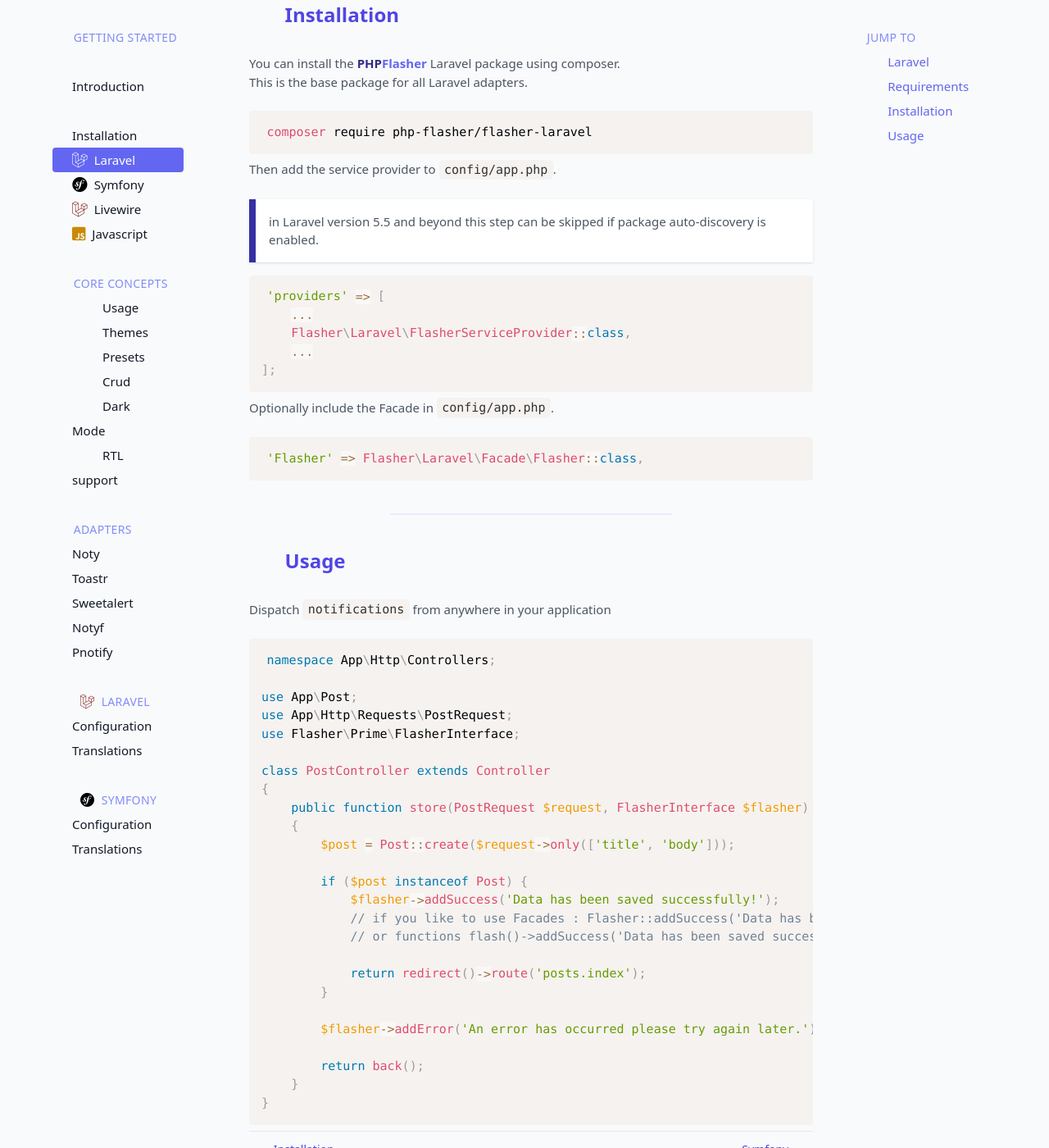
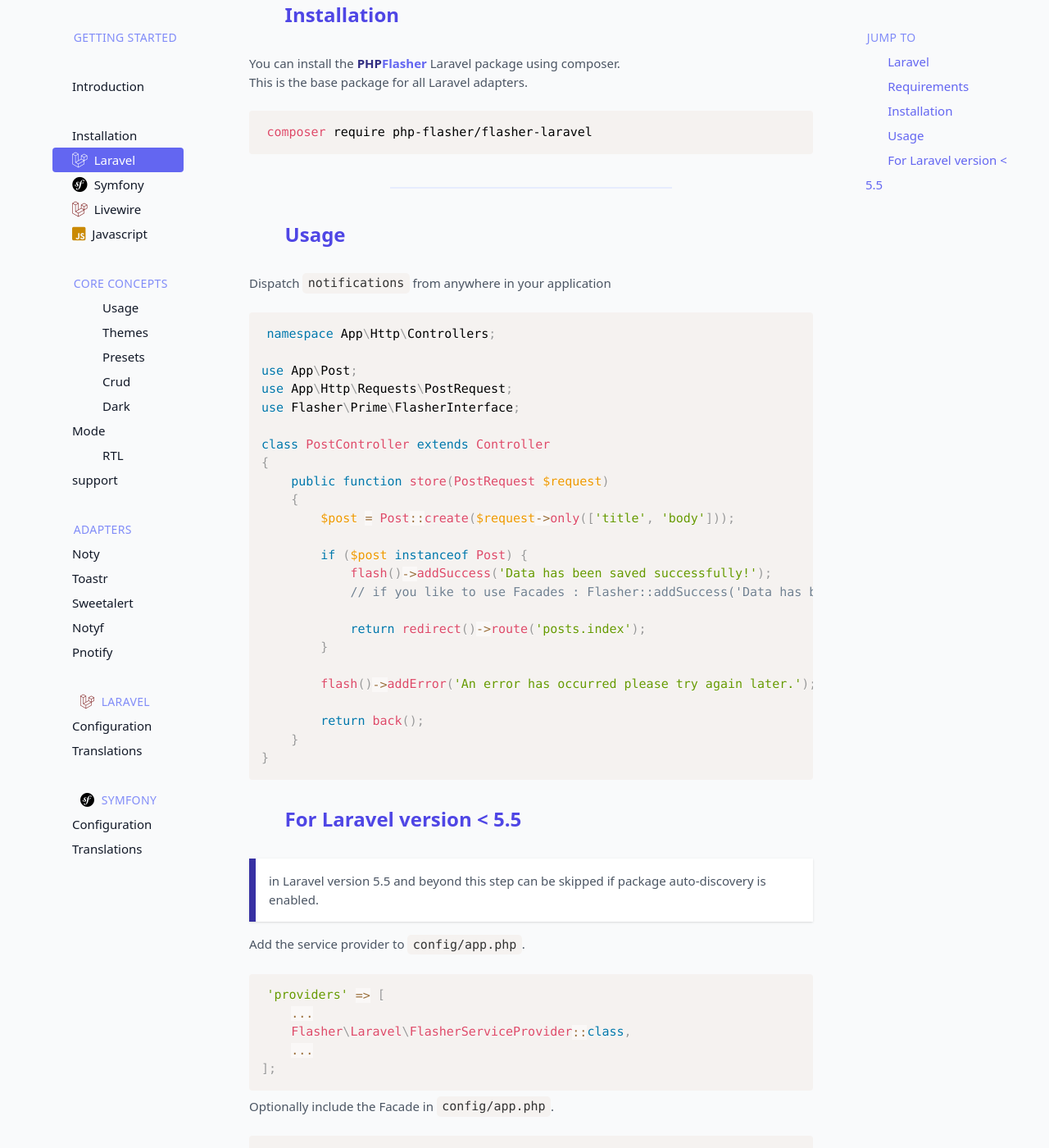
Before and after one commit to php-flasher/php-flasher.github.io, a Jekyll site: the page built from docs/framework/laravel.md, in a window 1280 px wide and 1400 px high, scrolled down 1616 px. Shown: the whole window at 82% size. Built offline with Jekyll 4.4.1, drawn with Linux system fonts in a browser that asks for light colours; nearby versions of some CDN libraries; some web fonts are replaced; comment, search, counter and statistics services are not loaded; some of the changed text lies outside the part shown.

Commit message:
update laravel doc

````diff
--- a/docs/framework/laravel.md
+++ b/docs/framework/laravel.md
@@ -62,24 +62,6 @@
 composer require php-flasher/flasher-laravel
 ```
 
-Then add the service provider to `config/app.php`.
-
-> in Laravel version 5.5 and beyond this step can be skipped if package auto-discovery is enabled.
-
-```php
-'providers' => [
-    ...
-    Flasher\Laravel\FlasherServiceProvider::class,
-    ...
-];
-```
-
-Optionally include the Facade in `config/app.php`.
-
-```php
-'Flasher' => Flasher\Laravel\Facade\Flasher::class,
-```
-
 ---
 
 ## <i class="fa-duotone fa-list-radio"></i> Usage
@@ -95,21 +77,40 @@
 
 class PostController extends Controller
 {
-    public function store(PostRequest $request, FlasherInterface $flasher)
+    public function store(PostRequest $request)
     {
         $post = Post::create($request->only(['title', 'body']));
 
         if ($post instanceof Post) {
-            $flasher->addSuccess('Data has been saved successfully!');
+            flash()->addSuccess('Data has been saved successfully!');
             // if you like to use Facades : Flasher::addSuccess('Data has been saved successfully!');
-            // or functions flash()->addSuccess('Data has been saved successfully!');
 
             return redirect()->route('posts.index');
         }
 
-        $flasher->addError('An error has occurred please try again later.');
+        flash()->addError('An error has occurred please try again later.');
 
         return back();
     }
 }
 ```
+
+## <i class="fa-duotone fa-list-radio"></i> For Laravel version < 5.5
+
+> in Laravel version 5.5 and beyond this step can be skipped if package auto-discovery is enabled.
+
+Add the service provider to `config/app.php`.
+
+```php
+'providers' => [
+    ...
+    Flasher\Laravel\FlasherServiceProvider::class,
+    ...
+];
+```
+
+Optionally include the Facade in `config/app.php`.
+
+```php
+'Flasher' => Flasher\Laravel\Facade\Flasher::class,
+```
````
